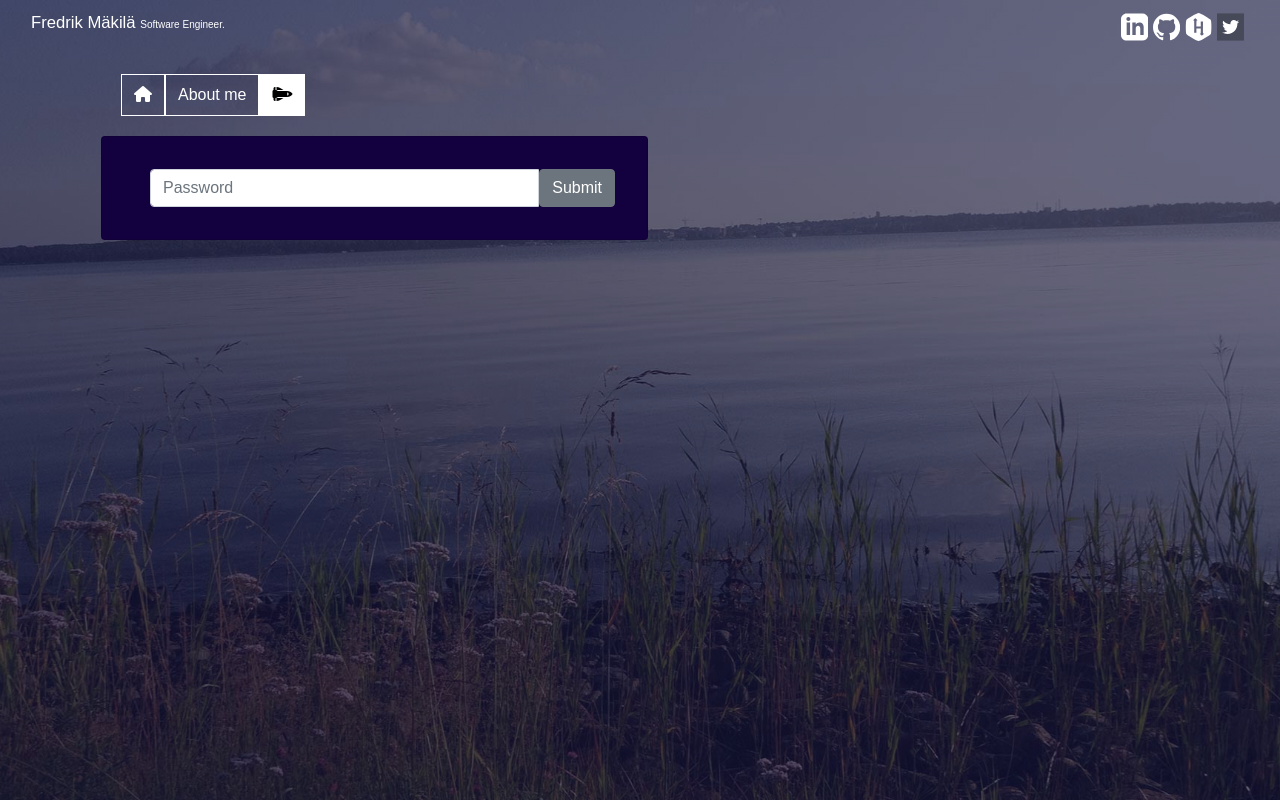
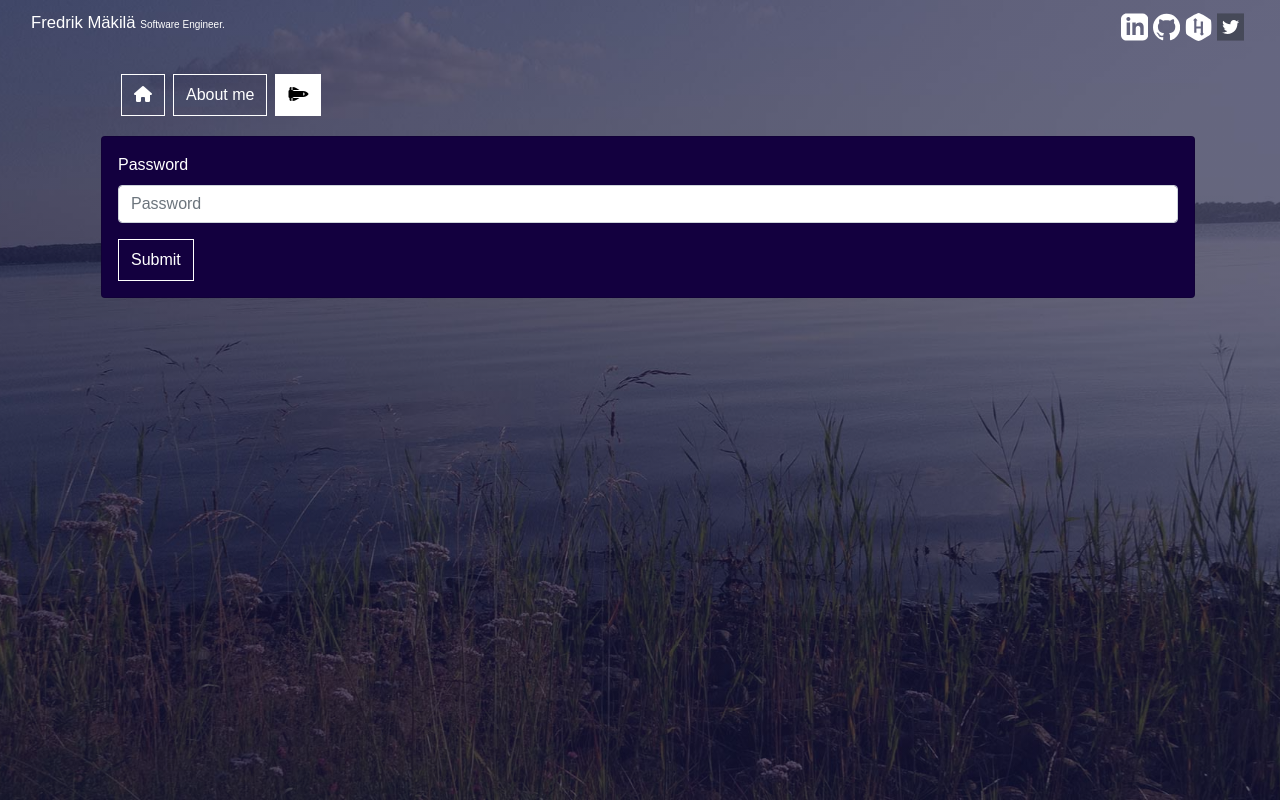
Before and after one commit to GitHug/fredrik.ax, a React (Create React App) app: page /#/login in a window 1280 px wide. Built offline with nearby package versions, Linux system fonts and the light colour scheme.

Commit message:
Styling and form control of login

```diff
--- a/src/components/Login.js
+++ b/src/components/Login.js
@@ -1,6 +1,7 @@
 import React, { Component } from 'react';
 import ButtonBar from './buttonbar/ButtonBar';
 import './Login.css';
+import LoginForm from './LoginForm';
 
 class Secret extends Component {
   render() {
@@ -12,24 +13,11 @@ class Secret extends Component {
               <ButtonBar />
             </div>
             <div className={'card-block'}>
-              <form>
-                <div className={'card login-card w-50'}>
-                  <div className={'card-block'}>
-                    <div className={'input-group'}>
-                      <input
-                        type={'password'}
-                        className={'form-control'}
-                        placeholder={'Password'}
-                      />
-                      <span class="input-group-btn">
-                        <button class="btn btn-secondary" type="button">
-                          Submit
-                        </button>
-                      </span>
-                    </div>
-                  </div>
+              <div className={'card login-card'}>
+                <div className={'card-block'}>
+                  <LoginForm />
                 </div>
-              </form>
+              </div>
             </div>
           </div>
         </div>
--- a/src/components/Login.scss
+++ b/src/components/Login.scss
@@ -4,6 +4,6 @@
   background: #13003F;
 }
 
-.login-card div.input-group {
-  padding: 2em;
+.login-card {
+  padding: 1em 1em 1em 0;
 }
--- /dev/null
+++ b/src/components/LoginForm.js
@@ -0,0 +1,44 @@
+import React, { Component } from 'react';
+import './LoginForm.css';
+
+class LoginForm extends Component {
+  constructor(props) {
+    super(props);
+    this.state = { value: '' };
+
+    this.handleChange = this.handleChange.bind(this);
+    this.handleSubmit = this.handleSubmit.bind(this);
+  }
+
+  handleChange(event) {
+    this.setState({ value: event.target.value });
+  }
+
+  handleSubmit(event) {
+    window.alert('A name was submitted: ' + this.state.value);
+    event.preventDefault();
+  }
+
+  render() {
+    return (
+      <form className={'LoginForm'} onSubmit={this.handleSubmit}>
+        <div class="form-group">
+          <label for="psw">Password</label>
+          <input
+            type="password"
+            class="form-control"
+            id="psw"
+            placeholder="Password"
+            value={this.state.value}
+            onChange={this.handleChange}
+          />
+        </div>
+        <button type="submit" class="btn btn-primary">
+          Submit
+        </button>
+      </form>
+    );
+  }
+}
+
+export default LoginForm;
--- /dev/null
+++ b/src/components/LoginForm.scss
@@ -0,0 +1,30 @@
+.LoginForm button.btn {
+  background-color: rgba(255, 255, 255, 0);
+  border: 0.1em solid #fff;
+  color: white;
+  padding: 0.5em 0.75em;
+  text-align: center;
+  text-decoration: none;
+  display: inline-block;
+  font-size: 1em;
+  -webkit-border-radius: 0;
+  -moz-border-radius: 0;
+  border-radius: 0;
+}
+
+.LoginForm button.active,
+.LoginForm button:hover {
+  background-color: rgb(255, 255, 255);
+  color: black;
+}
+
+.LoginForm button {
+  transition: 200ms;
+  transition-timing-function: ease-in-out;
+  -webkit-transition: 200ms;
+  -webkit-transition-timing-function: ease-in-out;
+}
+
+.LoginForm button:focus {
+  outline: 0;
+}
--- a/src/components/buttonbar/ButtonBar.js
+++ b/src/components/buttonbar/ButtonBar.js
@@ -7,15 +7,23 @@ class ButtonBar extends Component {
     return (
       <nav className={'navbar navbar-light'}>
         <form className={'form-inline'}>
+          <div className={'pr-2'}>
             <Button
               page={'/'}
               content={<i className={'fa fa-home'} aria-hidden="true" />}
             />
+          </div>
+          <div className={'pr-2'}>
             <Button page={'/about-me'} content={'About me'} />
+          </div>
+          <div>
             <Button
               page={'/login'}
-            content={<i className={'fa fa-space-shuttle'} aria-hidden="true" />}
+              content={
+                <i className={'fa fa-space-shuttle'} aria-hidden="true" />
+              }
             />
+          </div>
         </form>
       </nav>
     );
```
Lines whose indentation alone changed are shown as unchanged.
